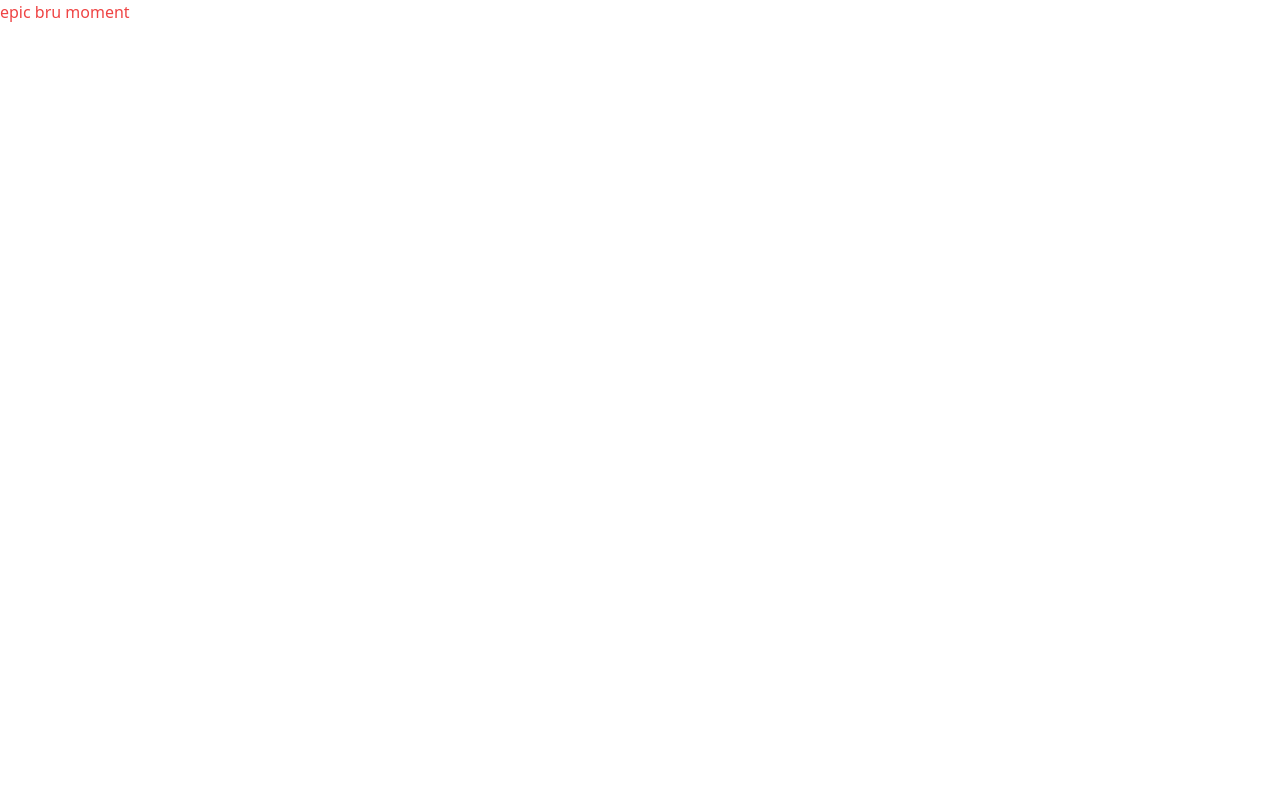
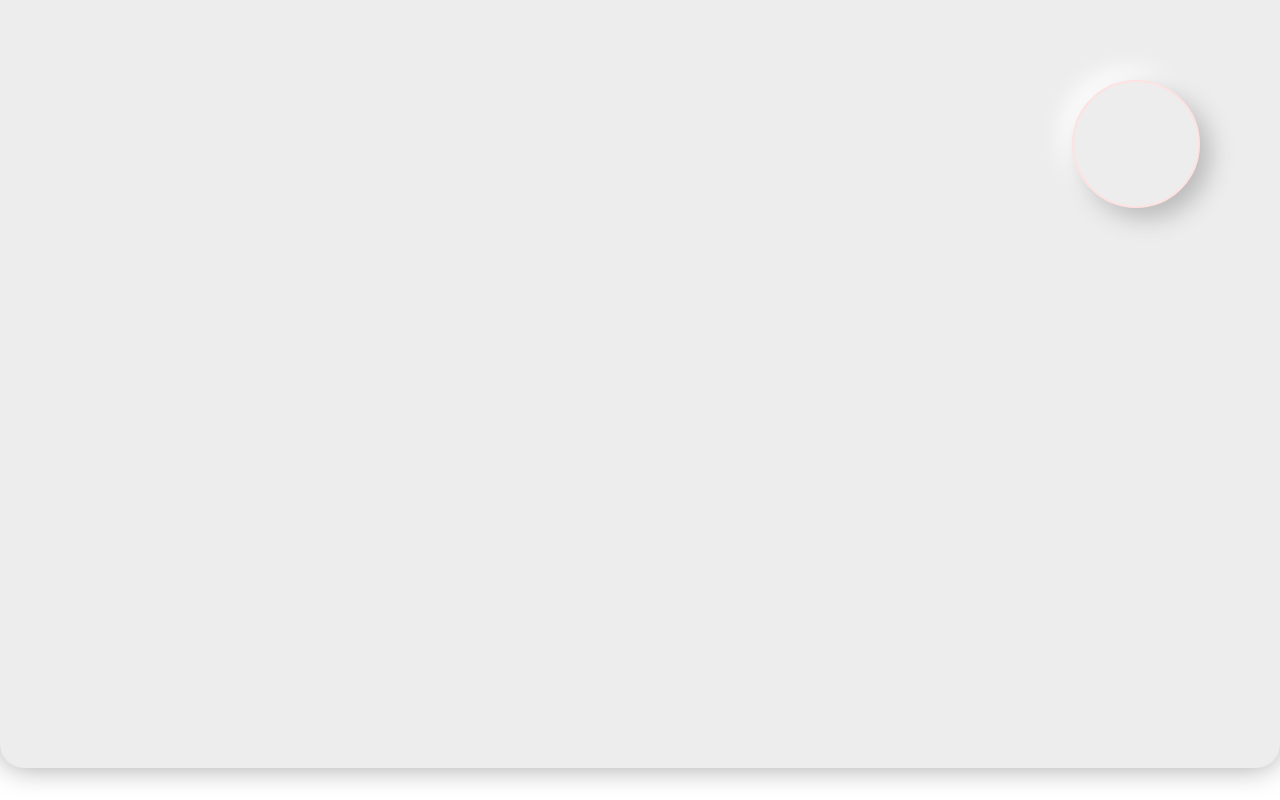
Before and after one commit to Doge-God/portfolio2, a React (Create React App) app: page / in a window 1280 px wide. Built offline with nearby package versions, Linux system fonts and the light colour scheme.

Commit message:
Feat: menu button proto

```diff
--- a/package.json
+++ b/package.json
@@ -11,6 +11,7 @@
     "@types/node": "^16.18.39",
     "@types/react": "^18.2.18",
     "@types/react-dom": "^18.2.7",
+    "framer-motion": "^10.15.0",
     "react": "^18.2.0",
     "react-dom": "^18.2.0",
     "react-redux": "^8.1.2",
--- a/src/App.tsx
+++ b/src/App.tsx
@@ -1,9 +1,14 @@
 import React from 'react';
+import TitlePanel from './components/TitlePanel';
+import AboutPanel from './components/AboutPanel';
+import AboutPage from './pages/AboutPage';
+import NavButton from './components/NavButton';
 
 function App() {
   return (
     <div className="App">
-      <p className=' text-red-500'>epic bru moment</p>
+      <NavButton></NavButton>
+      <AboutPage></AboutPage>
     </div>
   );
 }
--- /dev/null
+++ b/src/components/AboutPanel.tsx
@@ -0,0 +1,11 @@
+import React from "react";
+
+function AboutPanel () {
+    return(
+        <div className=" h-[92vh] w-full rounded-3xl mt-[8vh] mb-[4vh] bg-bg-main shadow-lg-even snap-center">
+
+        </div>
+    );
+}
+
+export default AboutPanel;
--- /dev/null
+++ b/src/components/NavButton.tsx
@@ -0,0 +1,21 @@
+import React from "react";
+
+function NavButton () {
+    return(
+        <div className="fixed top-20 right-20 w-32 h-32 rounded-full
+            shadow-lg-neu-10 border-red-100 border-2 bg-bg-main
+            hover:bg-gradient-to-br from-[#d5d5d5] to-[#FEFEFE] hover:border-[#f8d9f8]
+            active:bg-gradient-to-br active:shadow-none
+
+
+
+            transition ease-in-out">
+
+
+        </div>
+    );
+}
+
+export default NavButton;
+
+//hover:bg-gradient-to-br hover:from-[#d5d5d5] hover:to-[#FEFEFE]
--- /dev/null
+++ b/src/components/TitlePanel.tsx
@@ -0,0 +1,11 @@
+import React from "react";
+
+function TitlePanel () {
+    return(
+        <div className=" h-[96vh] w-full rounded-b-3xl bg-bg-main shadow-lg-even snap-center">
+
+        </div>
+    );
+}
+
+export default TitlePanel;
--- /dev/null
+++ b/src/pages/AboutPage.tsx
@@ -0,0 +1,14 @@
+import React from "react";
+import TitlePanel from "../components/TitlePanel";
+import AboutPanel from "../components/AboutPanel";
+
+function AboutPage () {
+    return(
+        <div className=" snap-y snap-mandatory h-screen w-screen overflow-scroll snap-always">
+            <TitlePanel></TitlePanel>
+            <AboutPanel></AboutPanel>
+        </div>
+    );
+}
+
+export default AboutPage;
--- a/tailwind.config.js
+++ b/tailwind.config.js
@@ -4,7 +4,18 @@ module.exports = {
     "./src/**/*.{js,jsx,ts,tsx}",
   ],
   theme: {
-    extend: {},
+
+    extend: {
+      boxShadow: {
+        'lg-even':'0 0px 30px -2px rgba(0, 0, 0, 0.4)',
+        'lg-neu-10' : '10px 10px 24px #b9b9b9, -10px -10px 24px #ffffff',
+        'lg-neu-10-inner' : 'inset 10px 10px 20px #b9b9b9, inset -10px -10px 20px #ffffff',
+        'lg-neu-30' : '30px 30px 60px #b9b9b9, -30px -30px 60px #ffffff',
+      },
+      colors:{
+        "bg-main" : "#ededed",
+      }
+    },
   },
   plugins: [],
 }
```
Also changed, not shown: src/resource/test.jpg (added), 1 other file (tests, documents, lock files or other folders).
